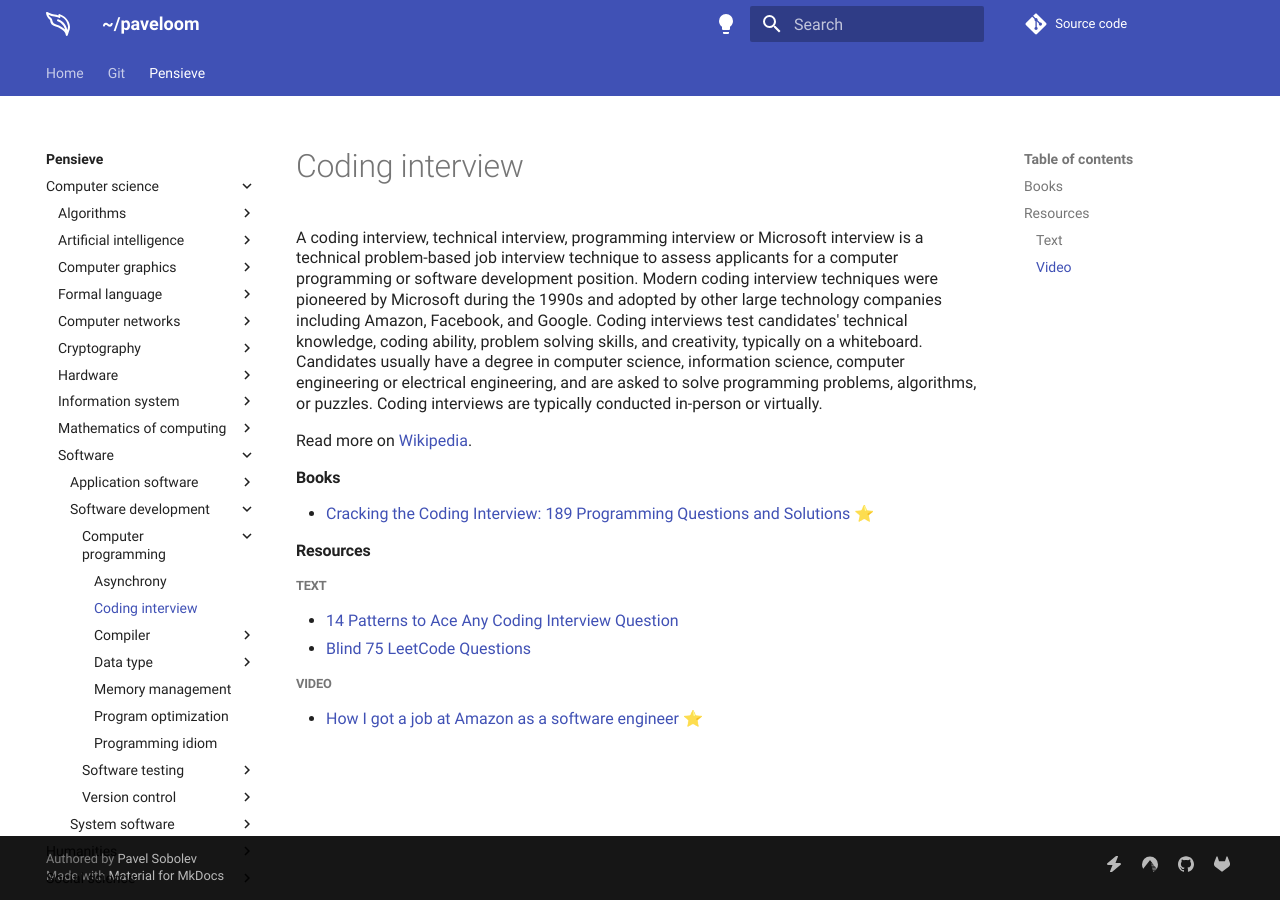
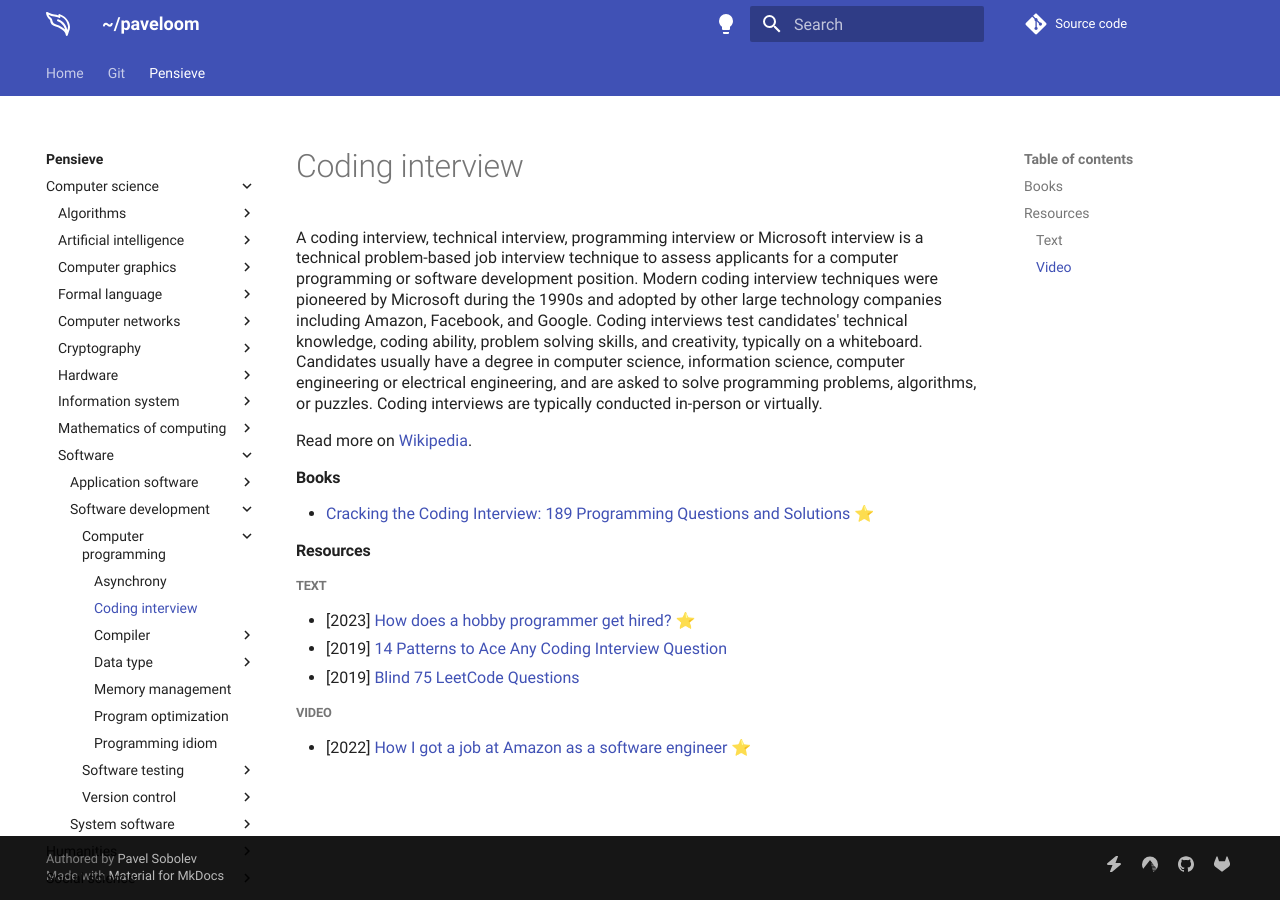
Before and after one commit to paveloom/paveloom.dev, an MkDocs documentation site: the page built from content/pensieve/coding-interview.md, in a window 1280 px wide. Built offline with MkDocs 1.6.1 and Material for MkDocs 9.7.7, drawn with Linux system fonts in a browser that asks for light colours; comment, search, counter and statistics services are not loaded.

Commit message:
Pensieve: update the Coding interview page.

```diff
--- a/content/pensieve/coding-interview.md
+++ b/content/pensieve/coding-interview.md
@@ -10,8 +10,9 @@
 #### Resources
 
 ##### Text
-- [14 Patterns to Ace Any Coding Interview Question](https://hackernoon.com/14-patterns-to-ace-any-coding-interview-question-c5bb3357f6ed)
-- [Blind 75 LeetCode Questions](https://leetcode.com/discuss/general-discussion/460599/blind-75-leetcode-questions)
+- [2023] [How does a hobby programmer get hired?](https://news.ycombinator.com/item?id=34206559) ⭐
+- [2019] [14 Patterns to Ace Any Coding Interview Question](https://hackernoon.com/14-patterns-to-ace-any-coding-interview-question-c5bb3357f6ed)
+- [2019] [Blind 75 LeetCode Questions](https://leetcode.com/discuss/general-discussion/460599/blind-75-leetcode-questions)
 
 ##### Video
-- [How I got a job at Amazon as a software engineer](https://www.youtube.com/watch?v=vcyXrlGKec4) ⭐
+- [2022] [How I got a job at Amazon as a software engineer](https://www.youtube.com/watch?v=vcyXrlGKec4) ⭐
```
